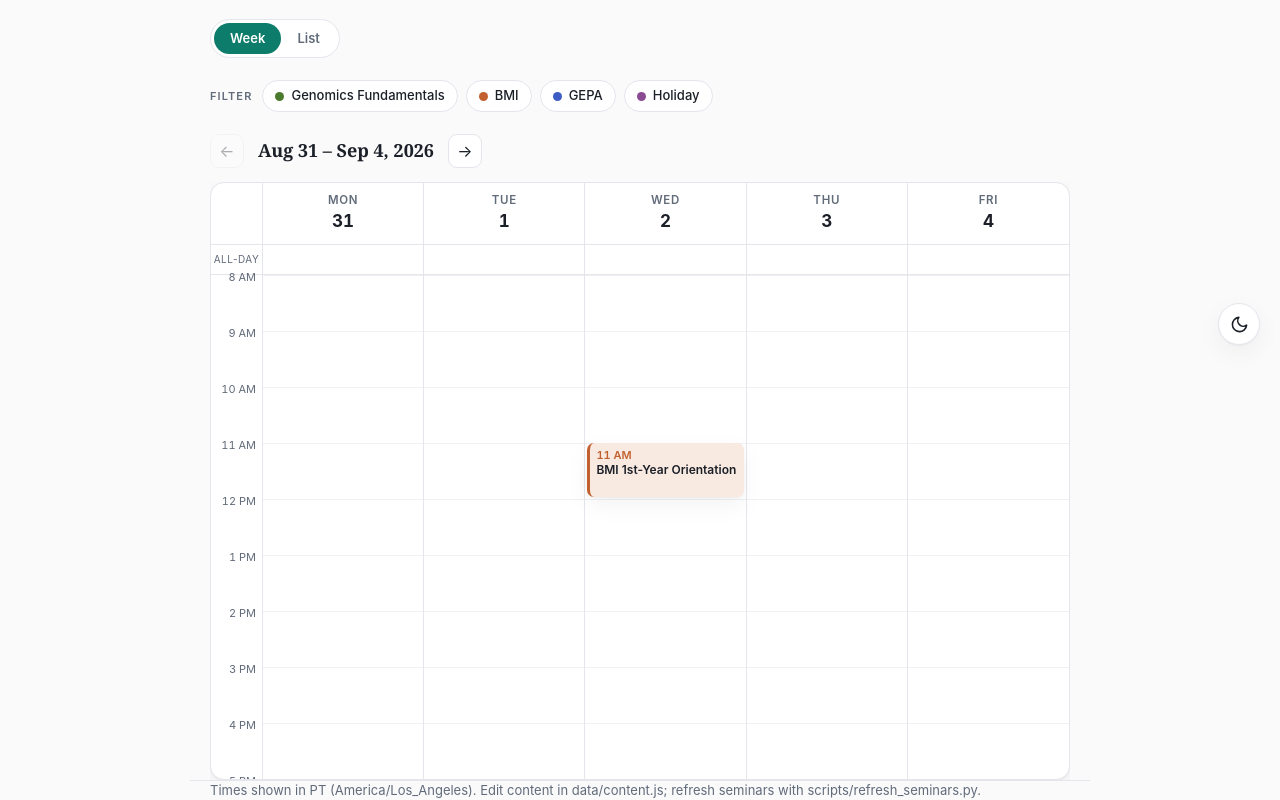
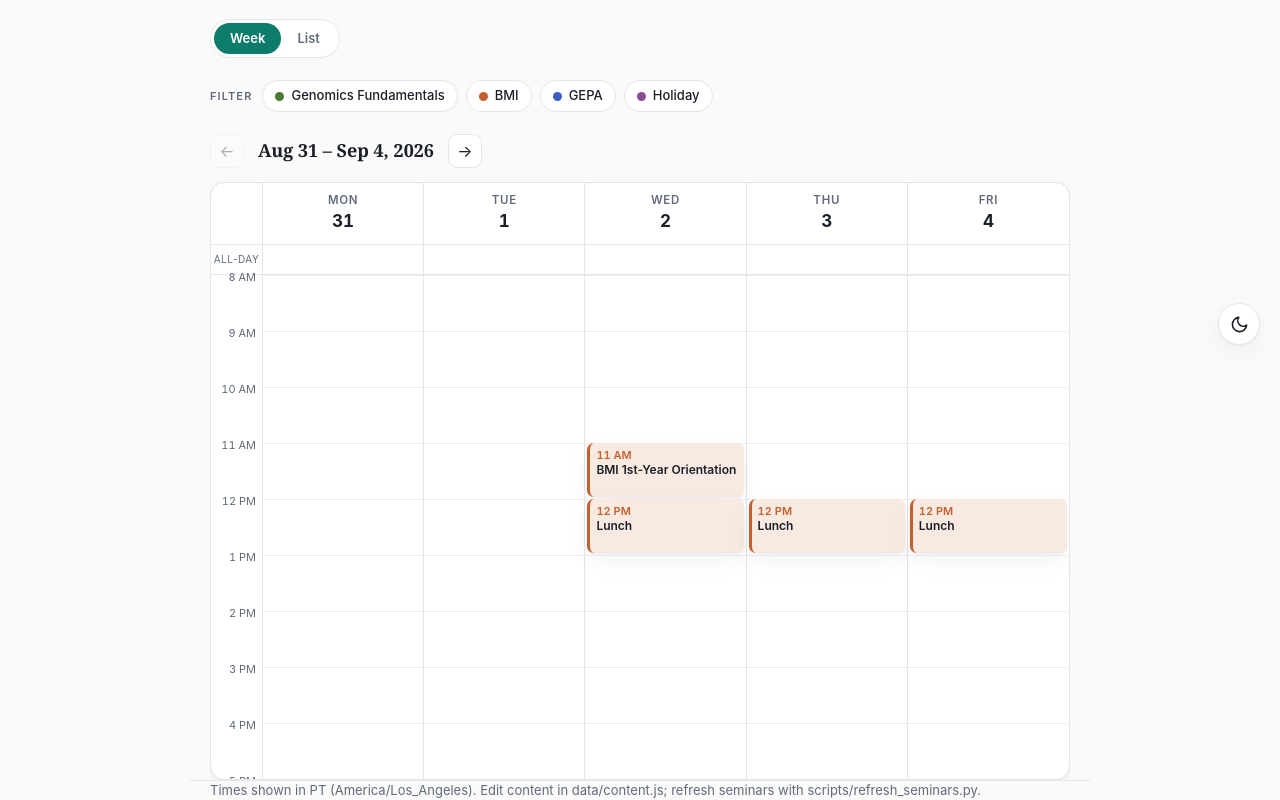
Before and after one commit to izabellaleahz/bmi-orientation, a plain HTML site: page index.html in a window 1280 px wide. Shown: the part 435-1235 px from the top of the page. Drawn offline with nearby package versions, Linux system fonts and the light colour scheme.

Commit message:
added lunch slots

```diff
--- a/data/content.js
+++ b/data/content.js
@@ -54,6 +54,28 @@ window.ORIENTATION = {
       title:"NSF Proposal Orientation", location:"", speaker:"Ryan Hernandez", desc:"" },
     { date:"2026-09-09", start:"11:00", end:"13:00", track:"bmi",
       title:"BMI 1st-Year Community Circle", location:"", speaker:"", desc:"" },
+    { date:"2026-09-02", start:"12:00", end:"13:00", track:"bmi",
+      title:"Lunch", location:"", speaker:"", desc:"" },
+    { date:"2026-09-03", start:"12:00", end:"13:00", track:"bmi",
+      title:"Lunch", location:"", speaker:"", desc:"" },
+    { date:"2026-09-04", start:"12:00", end:"13:00", track:"bmi",
+      title:"Lunch", location:"", speaker:"", desc:"" },
+    { date:"2026-09-08", start:"14:00", end:"15:00", track:"bmi",
+      title:"Lunch", location:"", speaker:"", desc:"" },
+    { date:"2026-09-09", start:"13:00", end:"13:30", track:"bmi",
+      title:"Lunch", location:"", speaker:"", desc:"" },
+    { date:"2026-09-10", start:"13:00", end:"14:00", track:"bmi",
+      title:"Lunch", location:"", speaker:"", desc:"" },
+    { date:"2026-09-14", start:"13:00", end:"14:00", track:"bmi",
+      title:"Lunch", location:"", speaker:"", desc:"" },
+    { date:"2026-09-15", start:"13:00", end:"14:00", track:"bmi",
+      title:"Lunch", location:"", speaker:"", desc:"" },
+    { date:"2026-09-16", start:"11:30", end:"12:00", track:"bmi",
+      title:"Lunch", location:"", speaker:"", desc:"" },
+    { date:"2026-09-17", start:"13:00", end:"14:00", track:"bmi",
+      title:"Lunch", location:"", speaker:"", desc:"" },
+    { date:"2026-09-18", start:"13:00", end:"14:00", track:"bmi",
+      title:"Lunch", location:"", speaker:"", desc:"" },
     { date:"2026-09-11", start:"08:15", end:"16:00", track:"gepa",
       title:"GEPA Orientation & First RCR Ethics Lecture", location:"", speaker:"",
       desc:"Full-day orientation." },
--- a/index.html
+++ b/index.html
@@ -657,9 +657,12 @@
         const hgt=Math.max(26,(en-s)/60*HOURH-2);
         const w=100/(e._ncols||1), left=(e._col||0)*w;
         const t=trackMap[e.track]||{color:1};
+        const isThirtyMinuteLunch = e.title === "Lunch" && (en - s) === 30;
+        const timeLabel = isThirtyMinuteLunch ? `${esc(fmtTime(e.start))} · ${esc(e.title)}` : esc(fmtTime(e.start));
+        const bodyTitle = isThirtyMinuteLunch ? "" : esc(e.title);
         col+=`<div class="wk-ev" style="top:${top}px;height:${hgt}px;left:calc(${left}% + 2px);width:calc(${w}% - 4px);--tc:var(--t-${t.color});--tw:var(--t-${t.color}-wash)" title="${esc(e.title)} · ${esc(fmtTime(e.start))}${e.end?"–"+esc(fmtTime(e.end)):""}">
-          <div class="ev-t">${esc(fmtTime(e.start))}</div>
-          <div class="ev-n">${esc(e.title)}</div>
+          <div class="ev-t">${timeLabel}</div>
+          ${bodyTitle?`<div class="ev-n">${bodyTitle}</div>`:``}
           ${e.location?`<div class="ev-loc">${esc(e.location)}</div>`:``}
         </div>`;
       });
```
